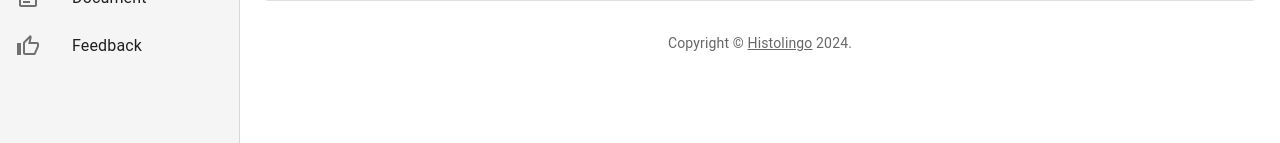
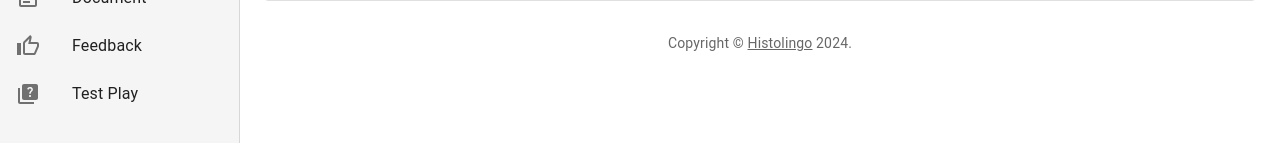
Before and after one commit to tom1209-netizen/histolingo-admin-client, a React (Vite) app: page / in a window 1280 px wide. Shown: the part 435-578 px from the top of the page. Built offline with nearby package versions, Linux system fonts and the light colour scheme; no server answers; what quill-image-uploader would draw is missing.

Commit message:
Feat: starter code for test play page

```diff
--- a/src/App.tsx
+++ b/src/App.tsx
@@ -33,6 +33,7 @@ import Documentation from "./pages/documentation/Documentation";
 import UpdateDocumentation from "./pages/documentation/UpdateDocumentation";
 import CreateDocumentation from "./pages/documentation/CreateDocumentation";
 import FeedbackDialog from "./pages/feedback/FeedbackDialog";
+import TestPlay from "./pages/testPlay/TestPlay";
 
 const App: React.FC = () => {
   return (
@@ -73,6 +74,9 @@ const App: React.FC = () => {
           <Route path="/documentation/:documentationId" element={<UpdateDocumentation />} />
           <Route path="/createdocumentation" element={<CreateDocumentation />} />
 
+          <Route path="/testplay" element={<TestPlay />}/>
+
+          <Route path="/learner" element={<Learner />} />
           <Route path="/feedback" element={<Feedback />} />
           {/* <Route path="/feedback/:feedbackId" element={<FeedbackDialog />} /> */}
 
--- a/src/components/layouts/SidebarListItems.tsx
+++ b/src/components/layouts/SidebarListItems.tsx
@@ -6,6 +6,7 @@ import LocalLibraryOutlinedIcon from '@mui/icons-material/LocalLibraryOutlined';
 import PersonOutlineOutlinedIcon from '@mui/icons-material/PersonOutlineOutlined';
 import PublicOutlinedIcon from '@mui/icons-material/PublicOutlined';
 import SchoolOutlinedIcon from '@mui/icons-material/SchoolOutlined';
+import QuizIcon from '@mui/icons-material/Quiz';
 import LightbulbOutlinedIcon from '@mui/icons-material/LightbulbOutlined';
 import EmojiEventsOutlinedIcon from '@mui/icons-material/EmojiEventsOutlined';
 import ArticleOutlinedIcon from '@mui/icons-material/ArticleOutlined';
@@ -70,5 +71,12 @@ export const mainListItems = (
       </ListItemIcon>
       <ListItemText primary="Feedback" />
     </ListItemButton>
+    <ListItemButton component={Link} to="/testplay">
+        <ListItemIcon>
+            <QuizIcon />
+        </ListItemIcon>
+        <ListItemText primary="Test Play" />
+    </ListItemButton>
+
   </React.Fragment>
 );
--- /dev/null
+++ b/src/pages/testPlay/TestPlay.tsx
@@ -0,0 +1,9 @@
+import React from 'react';
+
+function TestPlay(props) {
+    return (
+        <h1>Test Play Page</h1>
+    );
+}
+
+export default TestPlay;
```
Also changed, not shown: 1 other file (tests, documents, lock files or other folders).
